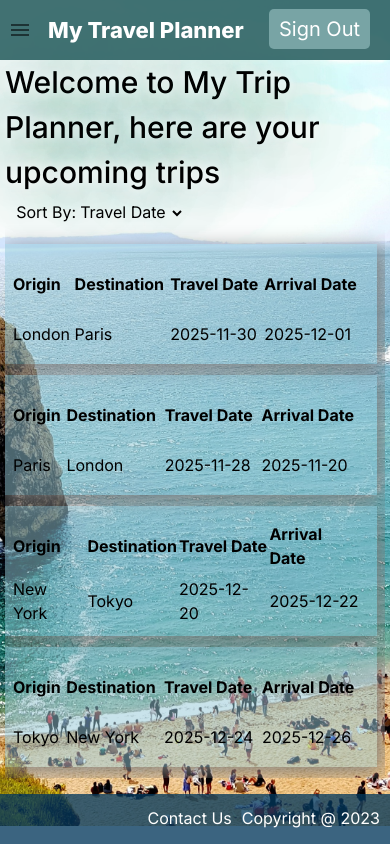
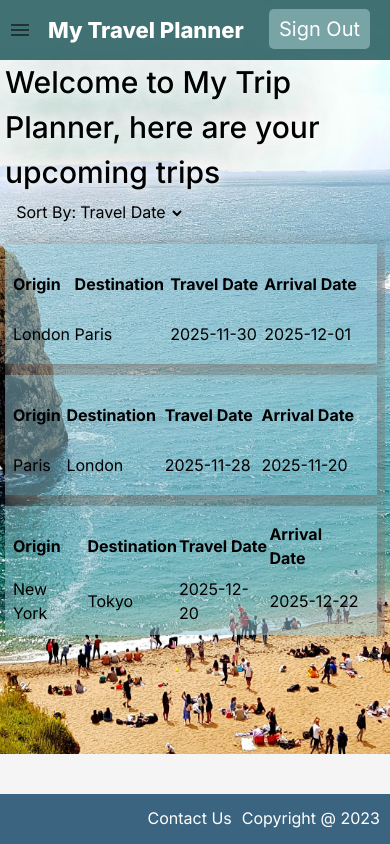
Before and after one commit to brishketukislay/book-your-flight, a Next.js app: page /users in a window 390 px wide. Built offline with nearby package versions, Linux system fonts and the light colour scheme; sample sign-in values are in the browser's storage.

Commit message:
dashboard fix

```diff
--- a/app/users/Dashboard/dashboard.module.css
+++ b/app/users/Dashboard/dashboard.module.css
@@ -61,7 +61,7 @@
 }
 @media(max-width:767px){
   .container{
-    height: auto;
+    height: 435px;
   }
   .sortBY{
     margin: 0px 0 10px calc(40% - 136px)
```
